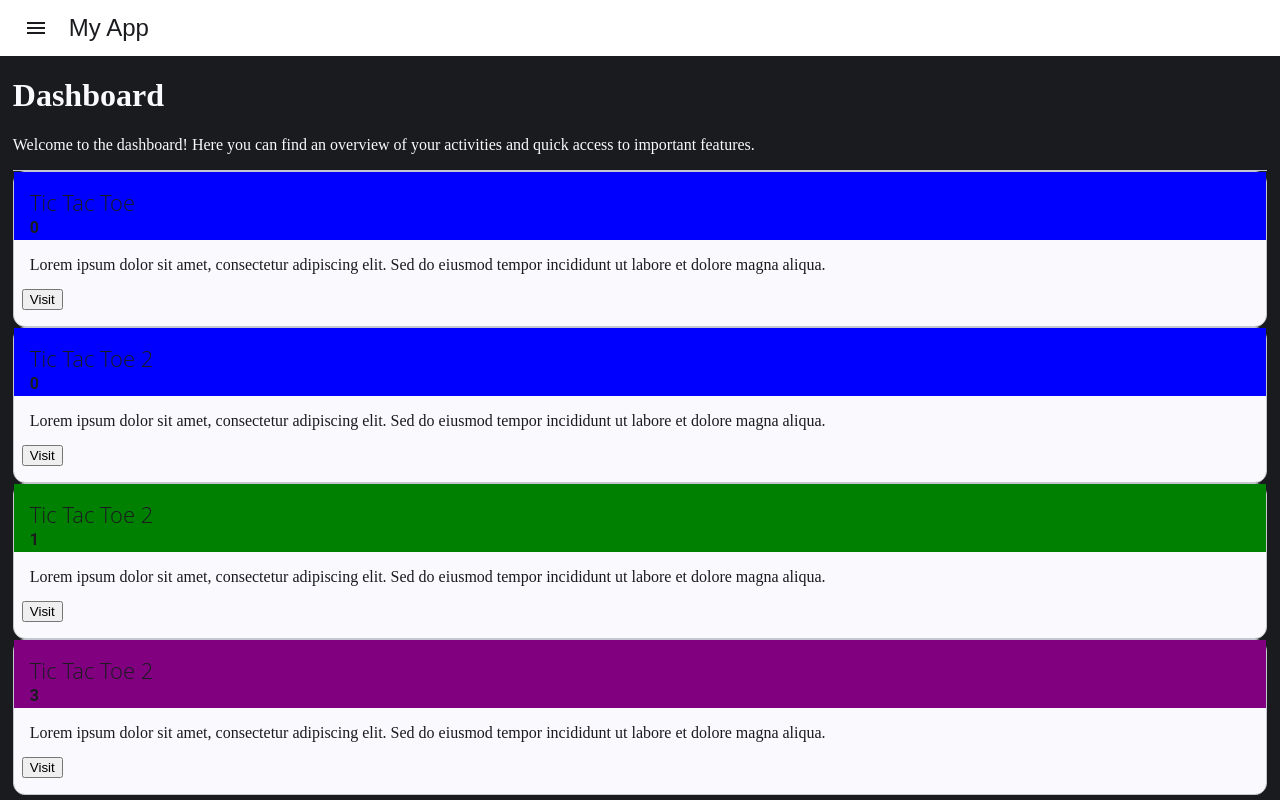
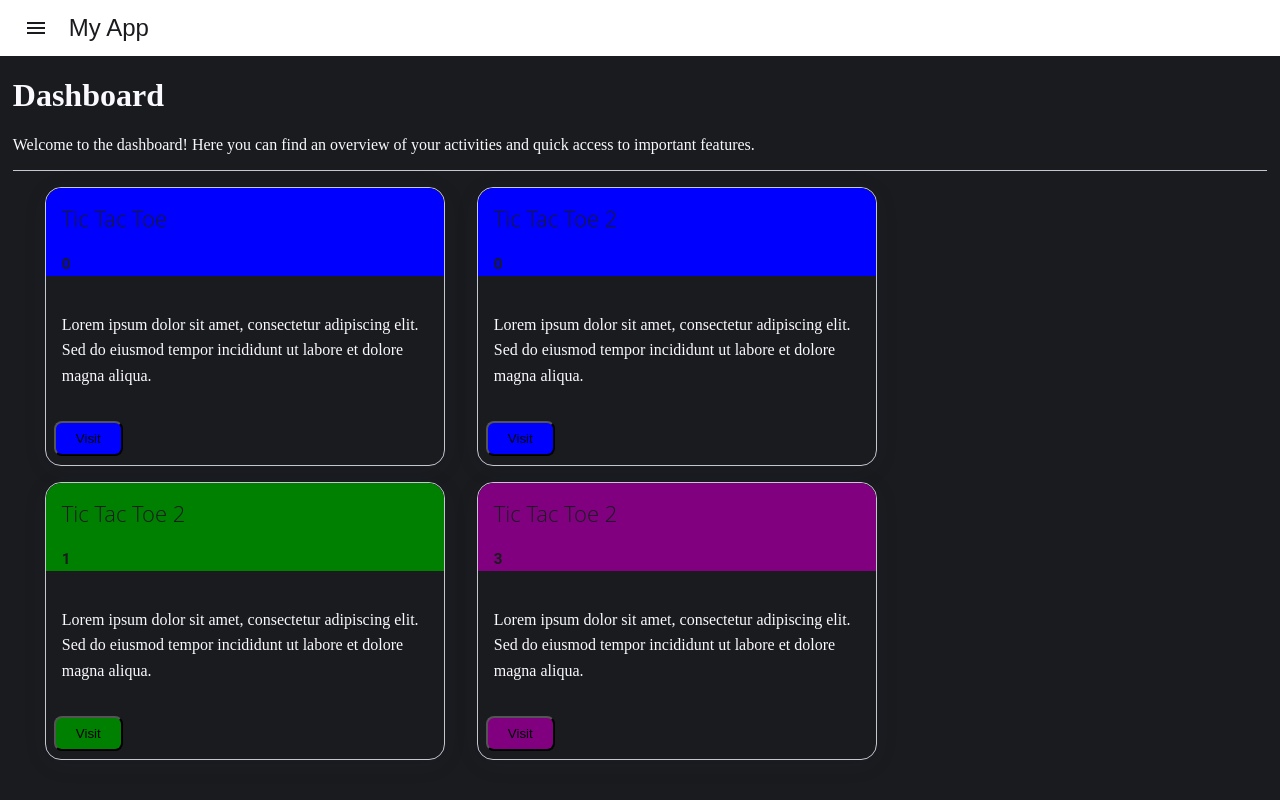
Before and after one commit to bilallk/BilalLezrek, an Angular app in the folder BlFrontend/: page / in a window 1280 px wide. Built offline with nearby package versions, Linux system fonts and the light colour scheme.

Commit message:
feature-card styling

```diff
--- a/BlFrontend/src/app/components/feature-card/feature-card.html
+++ b/BlFrontend/src/app/components/feature-card/feature-card.html
@@ -1,16 +1,14 @@
-<div class="card-container">
-  <mat-card class="card" appearance="outlined">
-    <mat-card-header [style.backgroundColor]="color()">
-      <mat-card-title>{{data().name}}</mat-card-title>
-      <mat-card-subtitle>{{data().type}}</mat-card-subtitle>
+<mat-card class="mat-card" appearance="outlined">
+  <mat-card-header class="mat-card-header" [style.backgroundColor]="color()">
+    <mat-card-title class="mat-card-header">{{data().name}}</mat-card-title>
+    <mat-card-subtitle class="mat-card-subtitle">{{data().type}}</mat-card-subtitle>
   </mat-card-header>
-    <mat-card-content>
+  <mat-card-content class="mat-card-content">
     <p>
       {{data().description}}
     </p>
   </mat-card-content>
-    <mat-card-actions>
-      <button mat-button>Visit</button>
+  <mat-card-actions class="mat-card-actions">
+    <button mat-button [style.backgroundColor]="color()">Visit</button>
   </mat-card-actions>
 </mat-card>
-</div>
--- a/BlFrontend/src/app/components/feature-card/feature-card.scss
+++ b/BlFrontend/src/app/components/feature-card/feature-card.scss
@@ -0,0 +1,67 @@
+
+.mat-card {
+    display: flex;
+    flex-direction: column;
+    background-color: var(--mat-sys-on-surface);
+    border-radius: 16px;
+    box-shadow: 0 4px 24px rgba(44, 62, 80, 0.08), 0 1.5px 4px rgba(44, 62, 80, 0.04);
+    transition: box-shadow 0.2s, transform 0.2s;
+    min-width: 280px;
+    max-width: 400px;
+
+    &:hover,
+    &:focus-within {
+        box-shadow: 0 8px 32px rgba(44, 62, 80, 0.16), 0 2px 8px rgba(44, 62, 80, 0.08);
+        transform: translateY(-2px) scale(1.02);
+    }
+}
+
+.mat-card-header {
+    display: flex;
+    align-items: center;
+    margin-bottom: 1.25rem;
+    border-top-left-radius: 16px;
+    border-top-right-radius: 16px;
+}
+
+.mat-card-avatar {
+    width: 48px;
+    height: 48px;
+    border-radius: 50%;
+    margin-right: 1rem;
+    box-shadow: 0 2px 8px rgba(44, 62, 80, 0.12);
+}
+
+.mat-card-title {
+    font-size: 1.25rem;
+    font-weight: 600;
+    color: var(--mat-sys-on-surface);
+    letter-spacing: 0.02em;
+}
+
+.mat-card-subtitle {
+    font-size: 0.95rem;
+    color: var(--mat-sys-on-surface);
+    margin-top: 0.25rem;
+}
+
+.mat-card-content {
+    font-size: 1rem;
+    color: var(--mat-sys-surface);
+    line-height: 1.6;
+    margin-bottom: 1.5rem;
+}
+
+.mat-card-actions {
+    display: flex;
+    gap: 0.75rem;
+
+    button,
+    .mat-button,
+    .mat-raised-button {
+        border-radius: 8px;
+        font-weight: 500;
+        padding: 0.5rem 1.25rem;
+        transition: background 0.2s, color 0.2s;
+    }
+}
--- a/BlFrontend/src/app/pages/home/home.html
+++ b/BlFrontend/src/app/pages/home/home.html
@@ -2,5 +2,5 @@
 <p>Welcome to the dashboard! Here you can find an overview of your activities and quick access to important features.</p>
 <mat-divider></mat-divider>
 @for (feature of features; track feature.id) {
-    <app-feature-card [data]="feature"></app-feature-card>
+    <app-feature-card class="feature-card" [data]="feature"></app-feature-card>
 }
--- a/BlFrontend/src/app/pages/home/home.scss
+++ b/BlFrontend/src/app/pages/home/home.scss
@@ -1,16 +1,9 @@
-mat-card {
-  max-width: 16vw;
-  max-height: 30vh;
+.feature-card {
+  max-width: 400px;
+  border-radius: 25px;
   margin-left: 2em;
   margin-top: 1em;
-  background-color: var(--mat-sys-on-surface);
-}
-
-mat-card-header {
-  border-top-left-radius: 10px;
-  border-top-right-radius: 10px;
-  background-color: var(--mat-sys-on-primary);
-  color: var(--mat-sys-on-surface);
+  float: inline-start;
 }
 button {
   margin: 1em;
```
Lines whose indentation alone changed are shown as unchanged.
